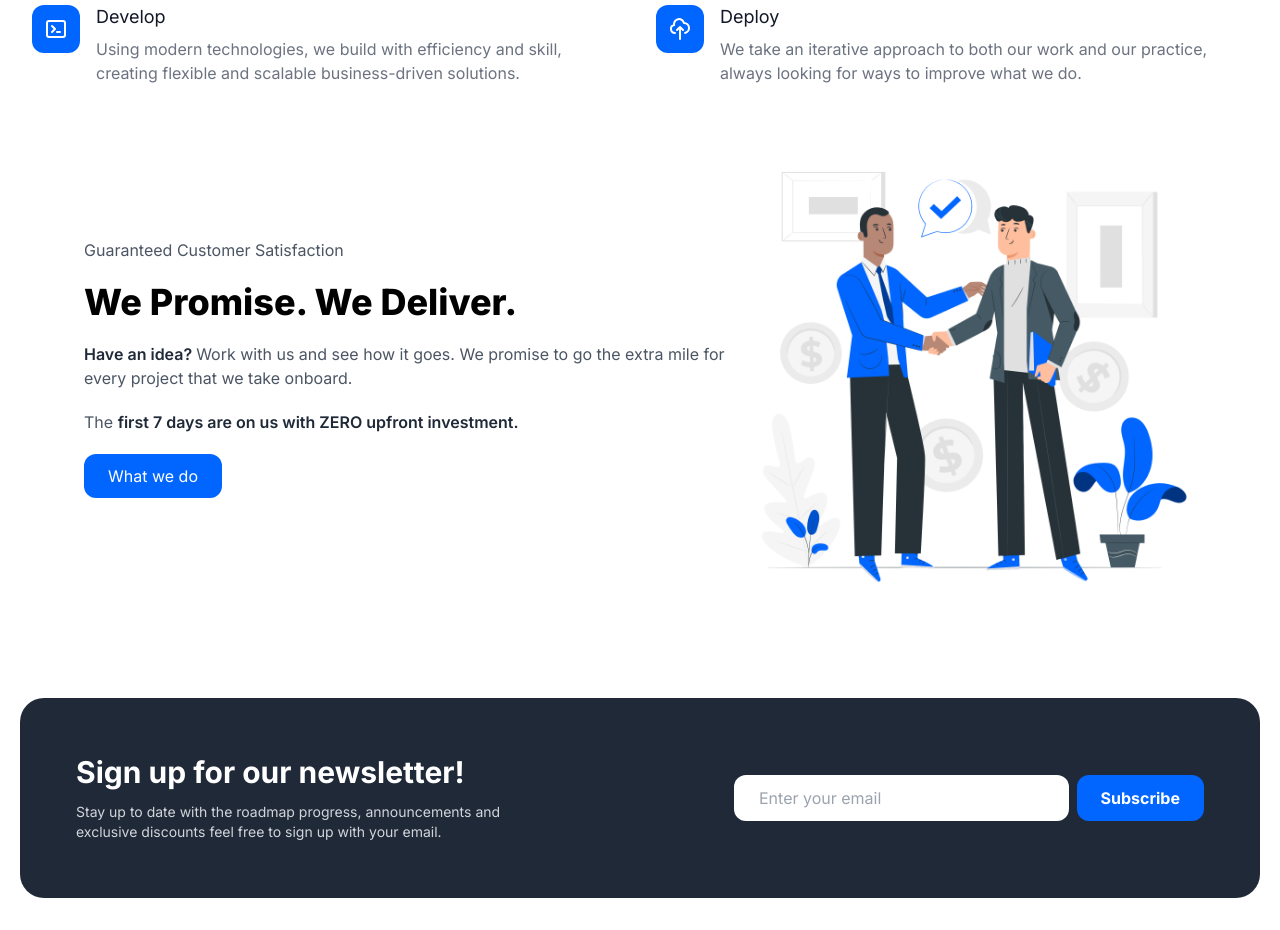
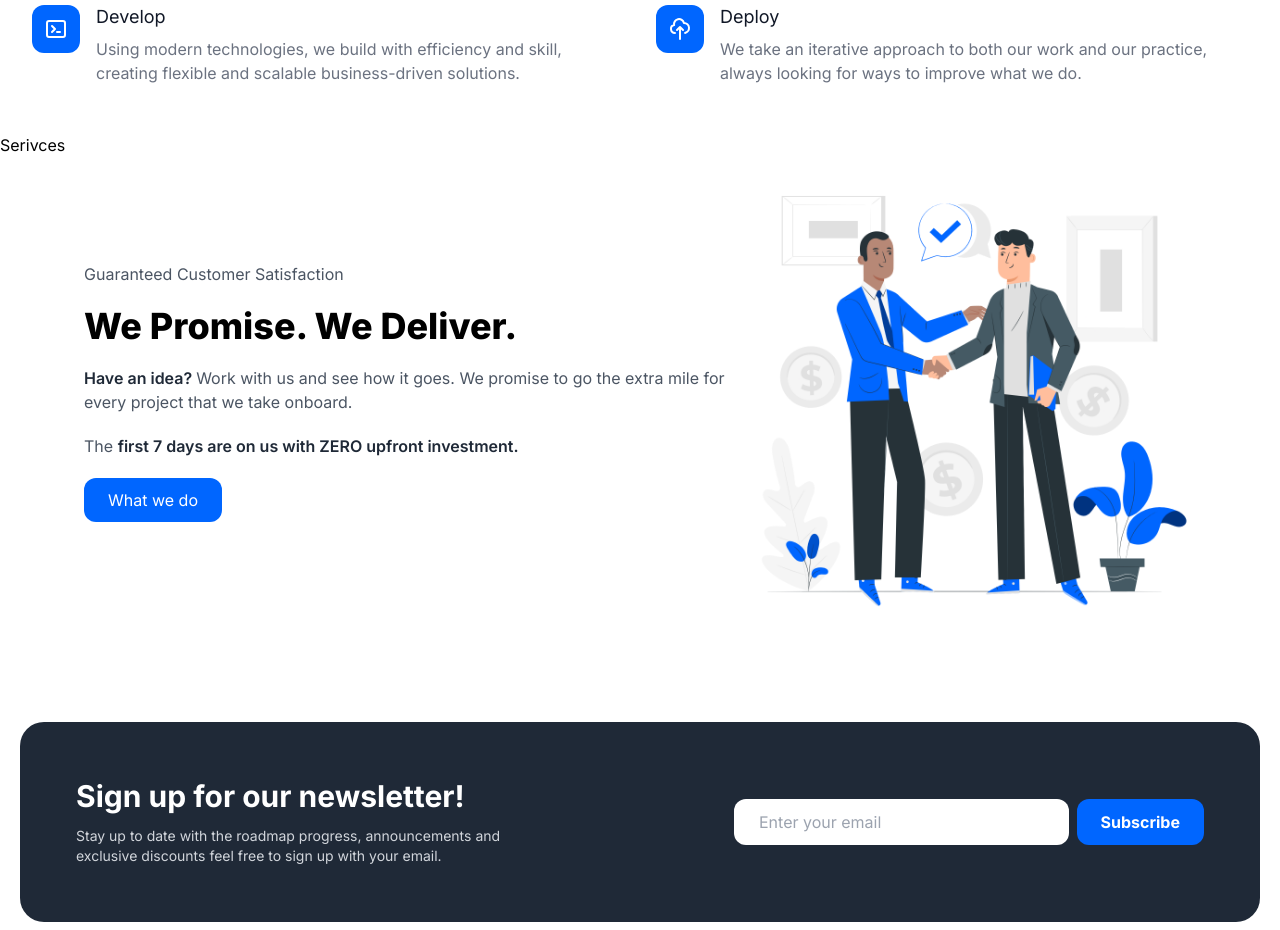
Before and after one commit to dransidu/buggyless, a Next.js app: page / in a window 1280 px wide. Shown: the part 1560-2490 px from the top of the page. Built offline with nearby package versions, Linux system fonts and the light colour scheme.

Commit message:
Initializing serverices componets

```diff
--- a/components/Services/index.jsx
+++ b/components/Services/index.jsx
@@ -1,7 +1,7 @@
 export default function Services() {
     return (
         <div>
-
+            <h1>Serivces</h1>
         </div>
-    )
+    );
 }
--- a/pages/index.js
+++ b/pages/index.js
@@ -5,6 +5,7 @@ import DevProcess from "../components/DevProcess";
 import Gurantee from "../components/Gurantee";
 import Footer from "../components/Footer";
 import Newsletter from "../components/Newsletter";
+import Services from "../components/Services";
 
 export default function Home() {
     return (
@@ -13,6 +14,7 @@ export default function Home() {
             <Welcome />
             <About />
             <DevProcess />
+            <Services />
             <Gurantee />
             <Newsletter/>
             <Footer/>
```
